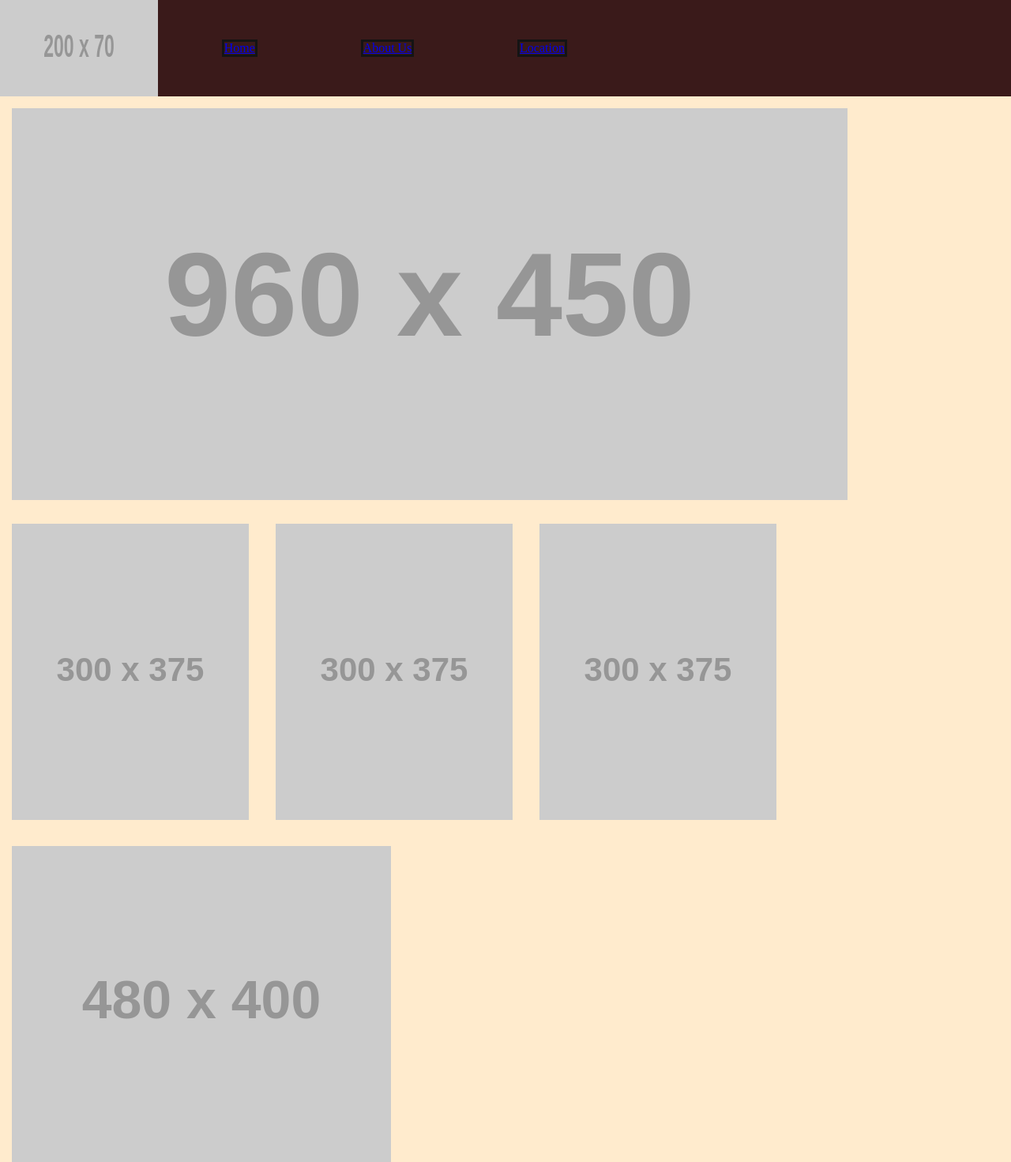
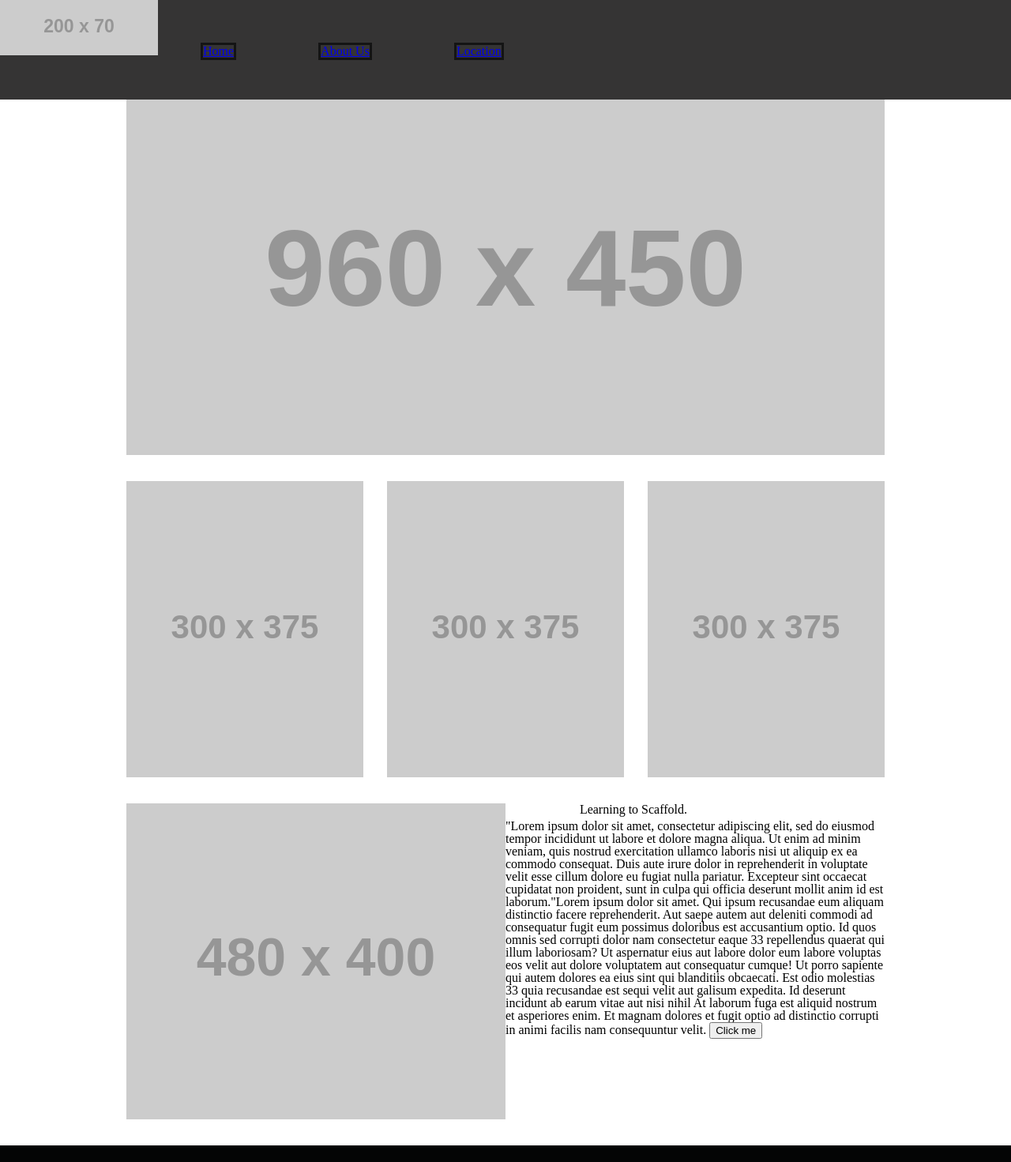
Before and after one commit to mariaka86/wireframe-exercise, a plain HTML site: page index.html in a window 1280 px wide. Shown: the top 1471 px of the page at 79% size. Drawn offline with Linux system fonts and the light colour scheme; placeholder pictures from the web are drawn by us.

Commit message:
formatting the wireframe to the sample

```diff
--- a/css/style.css
+++ b/css/style.css
@@ -1,68 +1,71 @@
-*{
+* {
     clear: both;
     box-sizing: border-box;
 }
+
 body {
-    width: 100%;
+
+}
+
+main {
+    width: 960px;
     margin: 0 auto;
 }
-main{
 
-    margin: 0 auto;
-    background-color: blanchedalmond;
+ main h2 {
+     float: right;
+     padding-right: 250px;
 }
 
- main h2{
-     text-align: right;
+ p {
+    float:right;
+    width:50%;
+    margin-top: -412px;
 
-     text-decoration: azure;
 }
-main p {
-    float: left;
-    width: 50%;
+
+/* button{
+position:absolute;
+margin-top: 300px;
+width:10%;
+} */
 
 
-}
-button{
-    float: right;
-}
-header ul{
-width:60%;
-display: flex;
-justify-content:space-between;
+header  {
+width:100%;
+/* display: flex; */
+/* justify-content:space-between; */
 }
 
 
 nav {
-    background-color: rgb(58, 26, 26);
-    color:aliceblue;
+    background-color: rgb(53, 52, 52);
+    color:rgb(65, 125, 177);
 }
 
 
-nav li{
+nav li {
 display: inline-block;
 text-align: center;
 border: 3px solid rgb(20, 20, 20);
 margin:50px;
-text-decoration-skip: whitesmoke;
-
-
-
 }
 
-main img{
+/* main img {
  padding: 15px;
+ } */
 
-
- }
-main section img{
-    display: block;
-    width: 85%;
-
+main  img {
+    margin-bottom: 30px;
 }
 
 
-footer{
+section img:nth-child(2){
+    margin-left: 26px;
+    margin-right:26px;
+}
+
+footer {
 height:50px;
 background-color:rgb(4, 5, 5);
 }
--- a/index.html
+++ b/index.html
@@ -24,24 +24,32 @@
         </nav>
     </header>
     <main>
+
+            <img src=http://via.placeholder.com/960x450>
+
         <section>
-            <img src=http://via.placeholder.com/960x450>
-        </section>
         <img src=http://via.placeholder.com/300x375>
         <img src=http://via.placeholder.com/300x375>
         <img src=http://via.placeholder.com/300x375>
 
-
+    </section>
 
         <img src=http://via.placeholder.com/480x400>
 
-        <h2> Learning to Scaffold.</h2>
-        <p>"Lorem ipsum dolor sit amet, consectetur adipiscing elit, sed do eiusmod tempor incididunt ut labore et
+            <h2> Learning to Scaffold.</h2>
+        <p>
+            "Lorem ipsum dolor sit amet, consectetur adipiscing elit, sed do eiusmod tempor incididunt ut labore et
             dolore magna aliqua. Ut enim ad minim veniam, quis nostrud exercitation ullamco laboris nisi ut aliquip ex
             ea commodo consequat. Duis aute irure dolor in reprehenderit in voluptate velit esse cillum dolore eu fugiat
             nulla pariatur. Excepteur sint occaecat cupidatat non proident, sunt in culpa qui officia deserunt mollit
-            anim id est laborum."</p>
+            anim id est laborum."Lorem ipsum dolor sit amet. Qui ipsum recusandae eum aliquam distinctio facere reprehenderit. Aut saepe autem aut deleniti commodi ad consequatur fugit eum possimus doloribus est accusantium optio. Id quos omnis sed corrupti dolor nam consectetur eaque 33 repellendus quaerat qui illum laboriosam?
+
+            Ut aspernatur eius aut labore dolor eum labore voluptas eos velit aut dolore voluptatem aut consequatur cumque! Ut porro sapiente qui autem dolores ea eius sint qui blanditiis obcaecati.
+
+            Est odio molestias 33 quia recusandae est sequi velit aut galisum expedita. Id deserunt incidunt ab earum vitae aut nisi nihil At laborum fuga est aliquid nostrum et asperiores enim. Et magnam dolores et fugit optio ad distinctio corrupti in animi facilis nam consequuntur velit.
             <button> Click me </button>
+
+        </p>
 
     </main>
     <footer>
```
